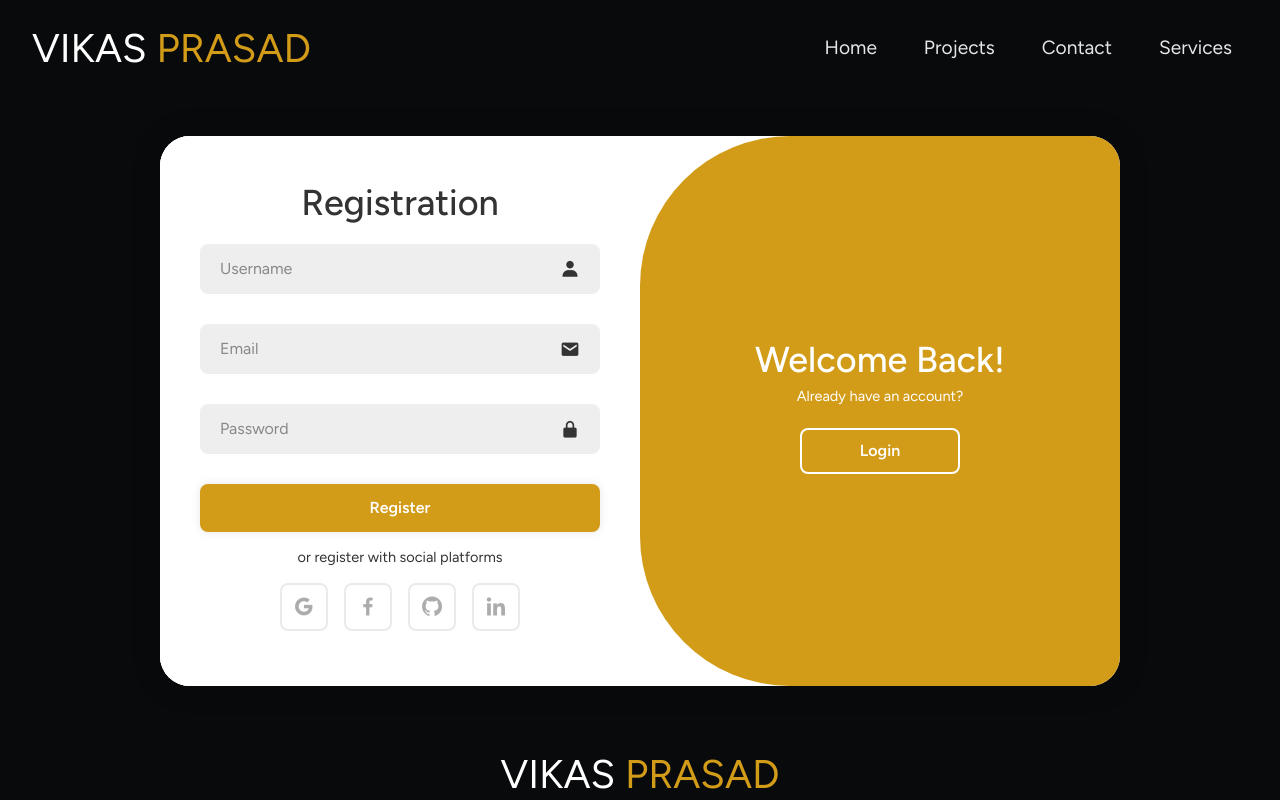
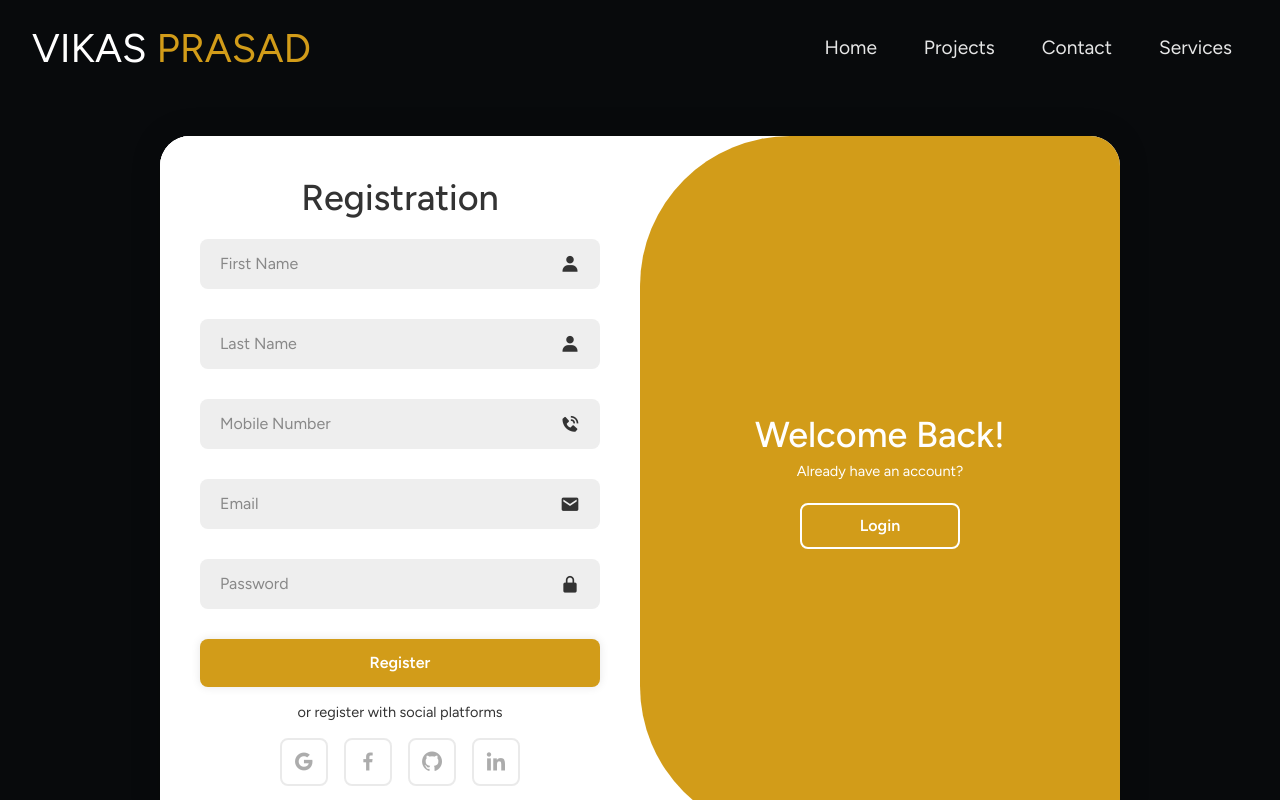
Before and after one commit to vikas2903/portfolio-, a React (Vite) app: page /login in a window 1280 px wide. Both pictures are taken after a click on the button "Register". Shown: the top 800 px of the page. Built offline with nearby package versions, Linux system fonts and the light colour scheme; no server answers; a web font is replaced by a local one.

Commit message:
january01

```diff
--- a/src/App.jsx
+++ b/src/App.jsx
@@ -13,6 +13,7 @@ import Projects from "./components/pages/Projects";
 import cc from "./assets/images/1.png";
 import Queries from "./components/pages/Queries";
 import Login from "./components/pages/Login"
+import { ToastContainer } from "react-toastify";
 function App() {
   return (
     <BrowserRouter>
@@ -29,6 +30,7 @@ function App() {
       </Routes>
 
       <Footer />
+      <ToastContainer />
     </BrowserRouter>
   );
 }
--- a/src/assets/css/login.css
+++ b/src/assets/css/login.css
@@ -4,7 +4,7 @@
   position: relative;
   width: 100%;
   max-width: 75%;
-  height: 550px;
+  height: 700px;
   background: #fff;
   margin: 40px auto;
   border-radius: 30px;
--- a/src/components/pages/Contact.jsx
+++ b/src/components/pages/Contact.jsx
@@ -49,7 +49,7 @@ function Contact() {
       pauseOnHover: true,
       draggable: true,
       progress: undefined,
-      theme: "light"
+      theme: "dark"
       });
     setformData({
       name: "",
--- a/src/components/pages/Login.jsx
+++ b/src/components/pages/Login.jsx
@@ -1,86 +1,253 @@
-import React, {useState,useEffect} from 'react'
-import "../../assets/css/login.css"
-import {app} from "../../firebase"
-import {getAuth, createUserWithEmailAndPassword, signInWithEmailAndPassword} from "firebase/auth";
+import React, { useState, useEffect } from "react";
+import "../../assets/css/login.css";
+import { app } from "../../firebase";
+import {getFirestore, setDoc, doc} from "firebase/firestore";
+import {
+  getAuth,
+  createUserWithEmailAndPassword,
+  signInWithEmailAndPassword,
+} from "firebase/auth";
+import { ToastContainer, toast } from "react-toastify";
 
 function Login() {
 
-    const auth = getAuth(app);
-    function registerUser (){
-        createUserWithEmailAndPassword(auth, "abc@gmail.com", "123456")
-    }
-
-
+    const firestoreCloud = getFirestore(app);
 
   const [pageslide, setpageslide] = useState(false);
   const [register, setregister] = useState({
-    username: "",
+    firstname: "",
+    lastname: "",
+    email: "",
+    password: "",
+    mobilenumber: "",
+  });
+
+  function handleChange(e) {
+    const { name, value } = e.target;
+    setregister({ ...register, [name]: value });
+  }
+
+//   const registerUser = async () => {
+//     const auth = getAuth();
+//     try {
+//       const userCredential = await createUserWithEmailAndPassword(
+//         auth,
+//         register.email,
+//         register.password
+//       );
+//       const user = userCredential.user;
+//       console.log(user);
+//       console.log(userCredential);
+//       if(user){
+//         await setDoc(doc(firestoreCloud, "customers/user", user.uid), {
+//             email: user.email,
+//             password: register.password,
+//             firstname: register.firstname,
+//             lastname: register.lastname,
+//             mobilenumber: register.mobilenumber,
+//         });
+
+//       }
+//       toast.success("User Registered Successfully!", {
+//         position: "top-right",
+//         autoClose: 5000,
+//         hideProgressBar: false,
+//         closeOnClick: false,
+//         pauseOnHover: true,
+//         draggable: true,
+//         progress: undefined,
+//         theme: "light",
+//       });
+//     } catch (error) {
+//       console.log(error);
+//       toast.error("Registration Failed. Please try again.", {
+//         position: "top-right",
+//       });
+//     }
+//   };
+
+
+const registerUser = async () => {
+    const auth = getAuth();
+    try {
+      const userCredential = await createUserWithEmailAndPassword(
+        auth,
+        register.email,
+        register.password
+      );
+      const user = userCredential.user;
+      console.log(user);
+      console.log(userCredential);
+      if (user) {
+        await setDoc(doc(firestoreCloud, "Users", user.uid), {
+          email: user.email,
+          password: register.password,
+          firstname: register.firstname,
+          lastname: register.lastname,
+          mobilenumber: register.mobilenumber,
+        });
+      }
+      toast.success("User Registered Successfully!", {
+        position: "top-right",
+        autoClose: 5000,
+        hideProgressBar: false,
+        closeOnClick: false,
+        pauseOnHover: true,
+        draggable: true,
+        progress: undefined,
+        theme: "light",
+      });
+    } catch (error) {
+      console.log(error);
+      toast.error(`Registration Failed. Error: ${error.message}`, {
+        position: "top-right",
+      });
+    }
+  };
+
+
+function handleSubmit(e) {
+    // if (
+    //   !register.firstname ||
+    //   !register.lastname ||
+    //   !register.mobilenumber ||
+    //   !register.email ||
+    //   !register.password
+    // ) {
+    //   toast.error("All fields are required!");
+    //   return;
+    // }
+
+    // const mobileRegex = /^[0-9]{10}$/;
+    // if (!mobileRegex.test(register.mobilenumber)) {
+    //   toast.error("Invalid mobile number. Please enter a 10-digit number.");
+    //   return;
+    // }
+
+    e.preventDefault();
+    registerUser();
+    setregister({
+      firstname: "",
+      lastname: "",
+      mobilenumber: "",
       email: "",
       password: "",
     });
+  }
 
-function handleChange(e) {
-    const {name, value} = e.target;
-    setregister({...register, [name]: value});
-}
-function handleSubmit(e) {
-    e.preventDefault();
-    console.log(register);
-}
-useEffect(() =>{
-
-    registerUser();
-}, [])
   return (
     <>
- <div className={`container-login ${pageslide ? 'active' : ''}`}>
+      <div className={`container-login ${pageslide ? "active" : ""}`}>
         <div className="form-box login">
           <form action="#">
             <h1>Login</h1>
             <div className="input-box">
               <input type="text" placeholder="Username" required />
-                    <i className='bx bxs-user'></i>
+              <i className="bx bxs-user"></i>
             </div>
             <div className="input-box">
               <input type="password" placeholder="Password" required />
-                    <i className='bx bxs-lock-alt' ></i>
+              <i className="bx bxs-lock-alt"></i>
             </div>
             <div className="forgot-link">
               <a href="#">Forgot Password?</a>
             </div>
-                <button type="submit" className="btn">Login</button>
+            <button type="submit" className="btn">
+              Login
+            </button>
             <p>or login with social platforms</p>
             <div className="social-icons">
-                    <a href="#"><i className='bx bxl-google' ></i></a>
-                    <a href="#"><i className='bx bxl-facebook' ></i></a>
-                    <a href="#"><i className='bx bxl-github' ></i></a>
-                    <a href="#"><i className='bx bxl-linkedin' ></i></a>
+              <a href="#">
+                <i className="bx bxl-google"></i>
+              </a>
+              <a href="#">
+                <i className="bx bxl-facebook"></i>
+              </a>
+              <a href="#">
+                <i className="bx bxl-github"></i>
+              </a>
+              <a href="#">
+                <i className="bx bxl-linkedin"></i>
+              </a>
             </div>
           </form>
         </div>
 
         <div className="form-box register">
-            <form action="" autoComplete='off' onSubmit={handleSubmit}>
+          <form action="" autoComplete="off" onSubmit={handleSubmit}>
             <h1>Registration</h1>
             <div className="input-box">
-                    <input type="text" placeholder="Username" required  value={register.username}  name='username' onChange={handleChange} />
-                    <i className='bx bxs-user'></i>
+              <input
+                type="text"
+                placeholder="First Name"
+                required
+                value={register.firstname}
+                name="firstname"
+                onChange={handleChange}
+              />
+              <i className="bx bxs-user"></i>
             </div>
             <div className="input-box">
-                    <input type="email" placeholder="Email" required value={register.email} name='email' onChange={handleChange} />
-                    <i className='bx bxs-envelope' ></i>
+              <input
+                type="text"
+                placeholder="Last Name"
+                required
+                value={register.lastname}
+                name="lastname"
+                onChange={handleChange}
+              />
+              <i className="bx bxs-user"></i>
             </div>
             <div className="input-box">
-                    <input type="password" placeholder="Password" required  value={register.password} name='password' onChange={handleChange} />
-                    <i className='bx bxs-lock-alt' ></i>
+              <input
+                type="text"
+                placeholder="Mobile Number"
+                required
+                value={register.mobilenumber}
+                name="mobilenumber"
+                onChange={handleChange}
+              />
+              <i className="bx bxs-phone-call"></i>
             </div>
-                <button type="submit" className="btn" >Register</button>
+            <div className="input-box">
+              <input
+                type="email"
+                placeholder="Email"
+                required
+                value={register.email}
+                name="email"
+                onChange={handleChange}
+              />
+              <i className="bx bxs-envelope"></i>
+            </div>
+            <div className="input-box">
+              <input
+                type="password"
+                placeholder="Password"
+                required
+                value={register.password}
+                name="password"
+                onChange={handleChange}
+              />
+              <i className="bx bxs-lock-alt"></i>
+            </div>
+            <button type="submit" className="btn">
+              Register
+            </button>
             <p>or register with social platforms</p>
             <div className="social-icons">
-                    <a href="#"><i className='bx bxl-google' ></i></a>
-                    <a href="#"><i className='bx bxl-facebook' ></i></a>
-                    <a href="#"><i className='bx bxl-github' ></i></a>
-                    <a href="#"><i className='bx bxl-linkedin' ></i></a>
+              <a href="#">
+                <i className="bx bxl-google"></i>
+              </a>
+              <a href="#">
+                <i className="bx bxl-facebook"></i>
+              </a>
+              <a href="#">
+                <i className="bx bxl-github"></i>
+              </a>
+              <a href="#">
+                <i className="bx bxl-linkedin"></i>
+              </a>
             </div>
           </form>
         </div>
@@ -89,21 +256,32 @@ useEffect(() =>{
           <div className="toggle-panel toggle-left">
             <h1>Hello, Welcome!</h1>
             <p>Don't have an account?</p>
-                <button className="btn register-btn" onClick={(e) => {setpageslide(true)}} >Register</button>
+            <button
+              className="btn register-btn"
+              onClick={(e) => {
+                setpageslide(true);
+              }}
+            >
+              Register
+            </button>
           </div>
 
           <div className="toggle-panel toggle-right">
             <h1>Welcome Back!</h1>
             <p>Already have an account?</p>
-                <button className="btn login-btn" onClick={(e) =>{ setpageslide(false
-
-                )}}>Login</button>
+            <button
+              className="btn login-btn"
+              onClick={(e) => {
+                setpageslide(false);
+              }}
+            >
+              Login
+            </button>
           </div>
         </div>
       </div>
-
     </>
-  )
+  );
 }
 
-export default Login
+export default Login;
```
Lines whose indentation alone changed are shown as unchanged.
